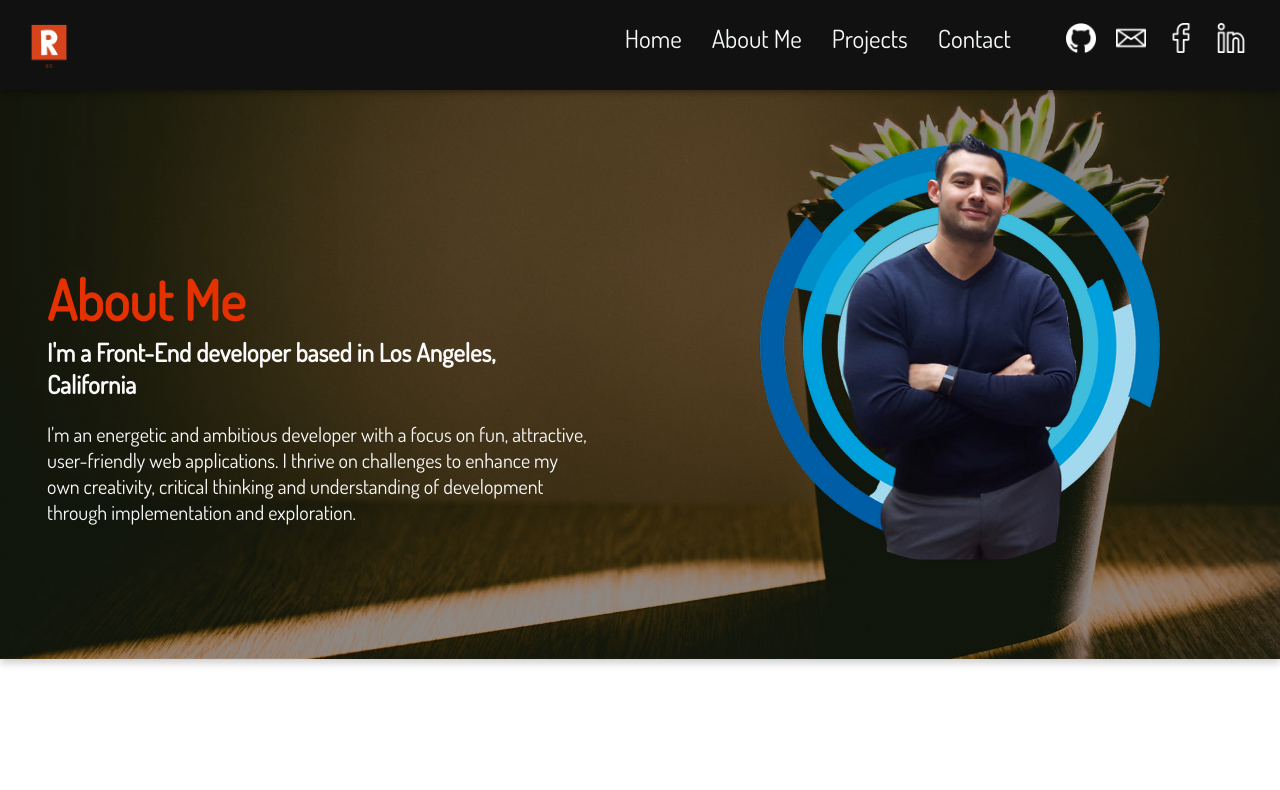
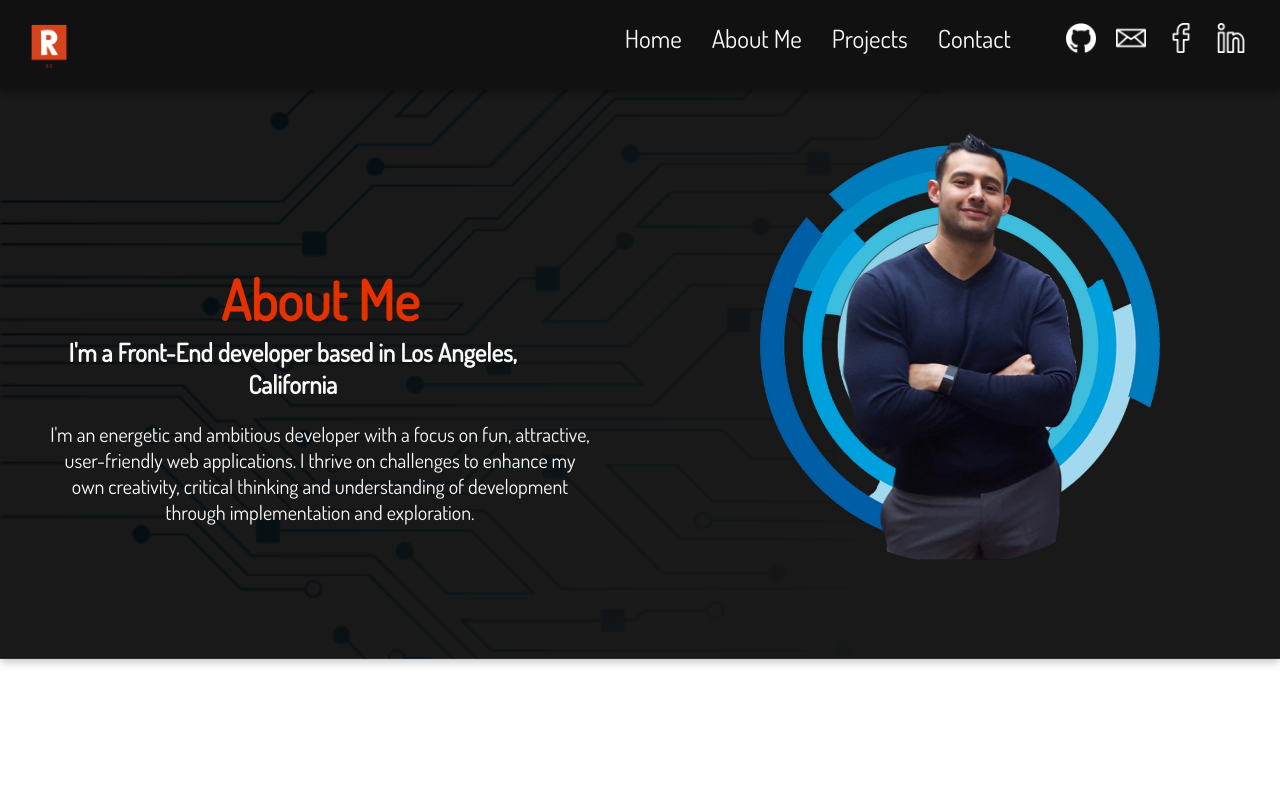
Before and after one commit to rcortez1775/NewPortfolio2019, a React (Create React App) app: page /about in a window 1280 px wide. Shown: the top 790 px of the page. Built offline with nearby package versions, Linux system fonts and the light colour scheme.

Commit message:
updated about me page

```diff
--- a/src/components/about/about.css
+++ b/src/components/about/about.css
@@ -42,16 +42,35 @@
     margin-bottom: 5em;
     font-family: 'Dosis', sans-serif;
     box-shadow: 0 4px 8px 0 rgba(0,0,0,0.2);
-    background-image: linear-gradient(rgba(0, 0, 0, 0.4),rgba(0, 0, 0, 0.4)), url(../../images/bg2.jpeg);
+    background-image: linear-gradient(rgba(0, 0, 0, 0.9),rgba(0, 0, 0, 0.9)), url(../../images/circuit.png);
     background-size: cover;
     background-position: center center;
     background-repeat: no-repeat;
     background-attachment: fixed;
 }
 
+/* .container3 {
+    width: 100%;
+    height: auto;
+    display: flex;
+    flex-direction: row;
+    justify-content: space-around;
+    flex-flow: wrap;
+    margin-top: 2em;
+    margin-bottom: 5em;
+    font-family: 'Dosis', sans-serif;
+    box-shadow: 0 4px 8px 0 rgba(0,0,0,0.2);
+    background-image: linear-gradient(rgba(0, 0, 0, 0.4),rgba(0, 0, 0, 0.4)), url();
+    background-size: cover;
+    background-position: center center;
+    background-repeat: no-repeat;
+    background-attachment: fixed;
+} */
+
 @media only screen and (max-device-width: 1366px) {
     .container2 {
       background-attachment: scroll;
+      text-align: center;
     }
   }
 
@@ -108,6 +127,7 @@ p {
     position: relative;
     padding-left: 100px;
     padding-top: 50px;
+    padding-bottom: 50px;
   }
 
   .myEdu {
```
Also changed, not shown: src/components/about/about.js (+9 -0 lines).
